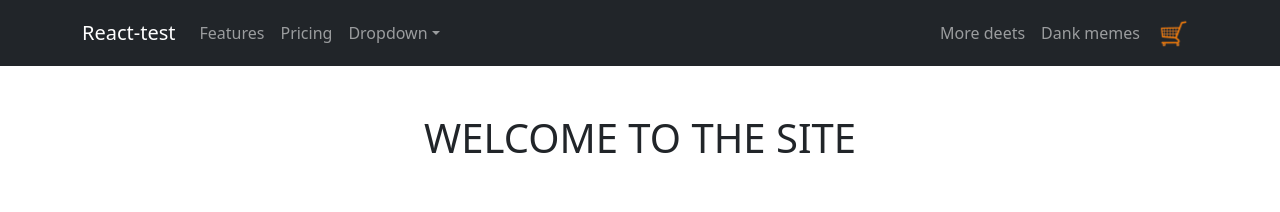
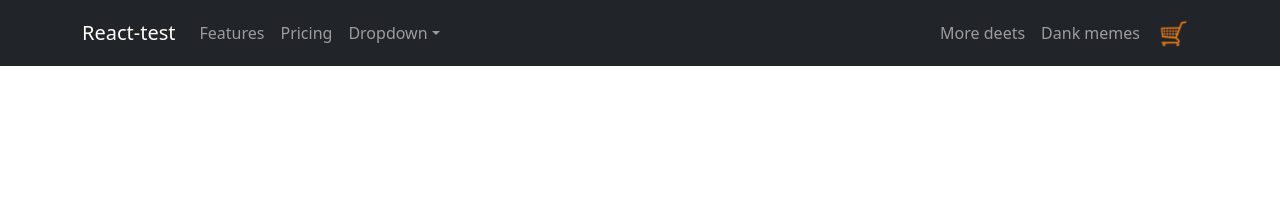
Before and after one commit to aziz4ammar/professional-react-website, a React (Create React App) app: page / in a window 1280 px wide. Shown: the top 212 px of the page. Built offline with nearby package versions, Linux system fonts and the light colour scheme.

Commit message:
commit number #124

```diff
--- a/src/Components/Navbar/Headder.jsx
+++ b/src/Components/Navbar/Headder.jsx
@@ -39,7 +39,7 @@ function CollapsibleExample() {
       </Navbar>
       <br />
       <br />
-      <h1>WELCOME TO THE SITE </h1>
+      {/* <h1>WELCOME TO THE SITE </h1> */}
     </div>
   );
 }
```
